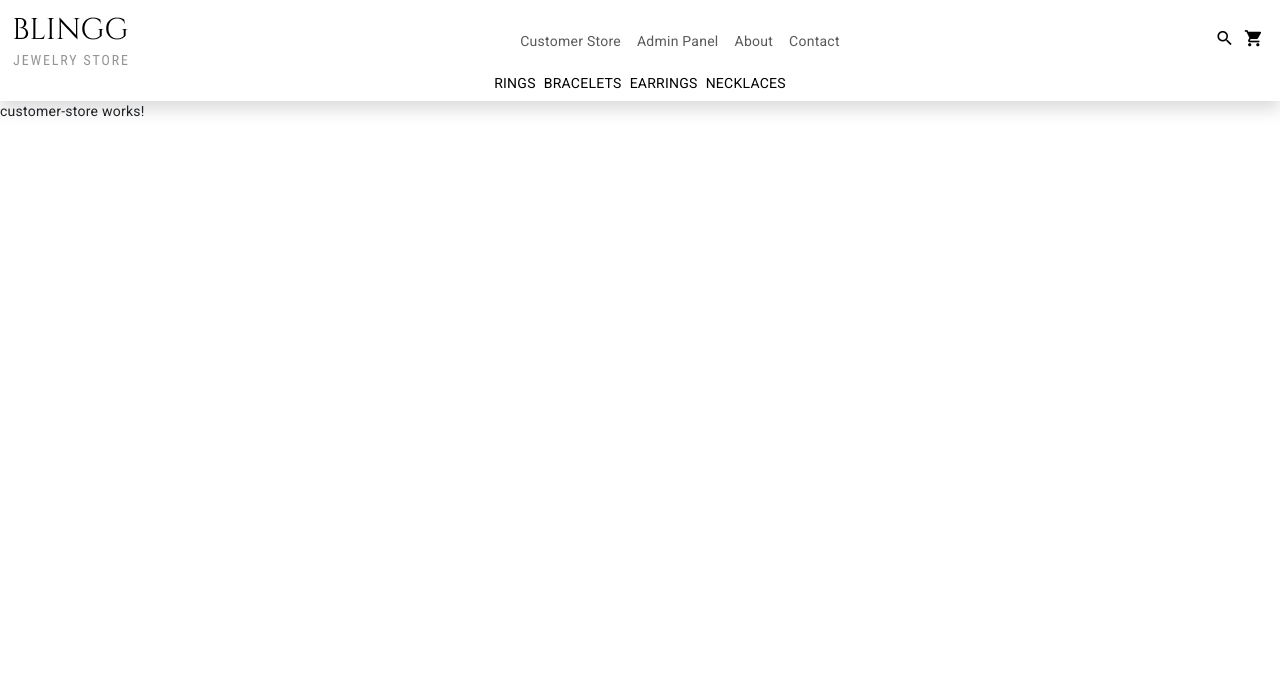
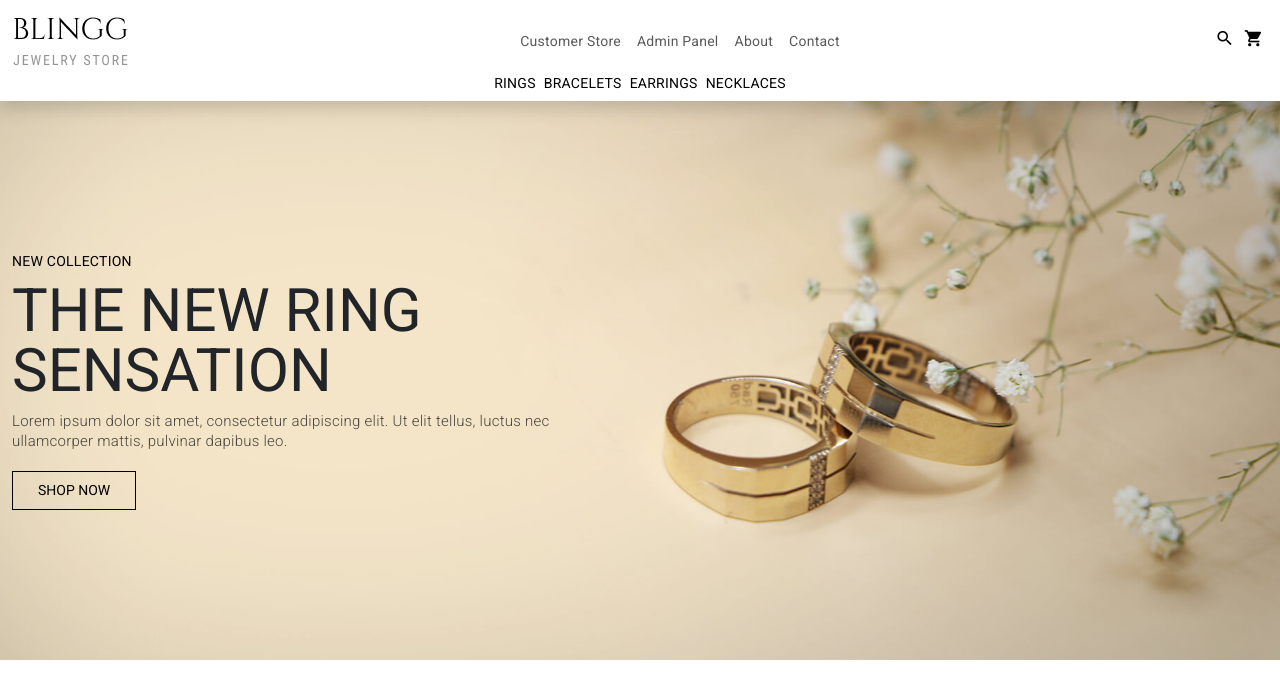
Before and after one commit to Rohitjangid17/blingg-jewellery-bigcat-theme, an Angular app: page / in a window 1280 px wide. Shown: the top 698 px of the page. Built offline with nearby package versions, Linux system fonts and the light colour scheme.

Commit message:
store banner add

```diff
--- a/src/app/modules/store-customer/pages/customer-store/customer-store.component.html
+++ b/src/app/modules/store-customer/pages/customer-store/customer-store.component.html
@@ -1 +1,13 @@
-<p>customer-store works!</p>
+<div class="container-fluid store-banner">
+    <div class="row">
+        <div class="col-sm-12 col-md-8 col-lg-6">
+            <div class="banner-content">
+                <p class="banner-sub-heading">NEW COLLECTION</p>
+                <h1 class="banner-main-heading">THE NEW RING SENSATION</h1>
+                <p class="banner-paragraph ">Lorem ipsum dolor sit amet, consectetur adipiscing elit. Ut elit tellus, luctus nec ullamcorper
+                    mattis, pulvinar dapibus leo.</p>
+                <button type="button" class="btn btn-default rounded-0 custom-shop-now-btn">SHOP NOW</button>
+            </div>
+        </div>
+    </div>
+</div>
--- a/src/app/modules/store-customer/pages/customer-store/customer-store.component.scss
+++ b/src/app/modules/store-customer/pages/customer-store/customer-store.component.scss
@@ -0,0 +1,129 @@
+.store-banner {
+    background-image: url(../../../../../assets/images/banner/bling-banner.jpg);
+    background-position: center;
+    background-size: cover;
+}
+
+.store-banner .row .col-lg-6 .banner-content {
+    padding: 100px 0;
+}
+
+.store-banner .row .col-lg-6 .banner-content .banner-sub-heading {
+    font-size: 12.768px;
+    color: #000;
+    margin-bottom: 10px;
+}
+
+.store-banner .row .col-lg-6 .banner-content .banner-main-heading {
+    font-size: 30px;
+    line-height: 30px;
+    margin-bottom: 10px;
+}
+
+.store-banner .row .col-lg-6 .banner-content .banner-paragraph {
+    font-size: 13.68px;
+    color: #000000B3;
+    font-weight: 100;
+    margin-bottom: 10px;
+}
+
+.store-banner .row .col-lg-6 .banner-content .custom-shop-now-btn {
+    background: transparent;
+    border: 1px solid black;
+    color: #000;
+    padding: 8px 25px;
+    font-size: 12.768px;
+    margin-top: 10px;
+}
+
+@media (min-width: 576px) {
+    .store-banner .row .col-lg-6 .banner-content {
+        padding: 100px 0;
+    }
+
+    .store-banner .row .col-lg-6 .banner-content .banner-sub-heading {
+        font-size: 12.768px;
+    }
+
+    .store-banner .row .col-lg-6 .banner-content .banner-main-heading {
+        font-size: 45px;
+        line-height: 45px;
+    }
+
+    .store-banner .row .col-lg-6 .banner-content .banner-paragraph {
+        font-size: 13.68px;
+    }
+
+    .store-banner .row .col-lg-6 .banner-content .custom-shop-now-btn {
+        font-size: 12.768px;
+    }
+}
+
+@media (min-width: 768px) {
+    .store-banner .row .col-lg-6 .banner-content {
+        padding: 130px 0;
+    }
+
+    .store-banner .row .col-lg-6 .banner-content .banner-sub-heading {
+        font-size: 12.768px;
+    }
+
+    .store-banner .row .col-lg-6 .banner-content .banner-main-heading {
+        font-size: 45px;
+        line-height: 45px;
+    }
+
+    .store-banner .row .col-lg-6 .banner-content .banner-paragraph {
+        font-size: 13.68px;
+    }
+
+    .store-banner .row .col-lg-6 .banner-content .custom-shop-now-btn {
+        font-size: 12.768px;
+    }
+}
+
+@media (min-width: 992px) {
+    .store-banner .row .col-lg-6 .banner-content {
+        padding: 150px 0;
+    }
+
+    .store-banner .row .col-lg-6 .banner-content .banner-sub-heading {
+        font-size: 14px;
+    }
+
+    .store-banner .row .col-lg-6 .banner-content .banner-main-heading {
+        font-size: 55px;
+        line-height: 55px;
+    }
+
+    .store-banner .row .col-lg-6 .banner-content .banner-paragraph {
+        font-size: 15px;
+    }
+
+    .store-banner .row .col-lg-6 .banner-content .custom-shop-now-btn {
+        font-size: 14px;
+    }
+}
+
+@media (min-width: 1200px) {
+    .store-banner .row .col-lg-6 .banner-content {
+        padding: 150px 0;
+    }
+
+    .store-banner .row .col-lg-6 .banner-content .banner-sub-heading {
+        font-size: 14px;
+    }
+
+    .store-banner .row .col-lg-6 .banner-content .banner-main-heading {
+        font-size: 60px;
+        line-height: 60px;
+    }
+
+    .store-banner .row .col-lg-6 .banner-content .banner-paragraph {
+        font-size: 15px;
+    }
+
+    .store-banner .row .col-lg-6 .banner-content .custom-shop-now-btn {
+        font-size: 14px;
+    }
+}
```
Also changed, not shown: src/assets/images/banner/bling-banner.jpg (added).
